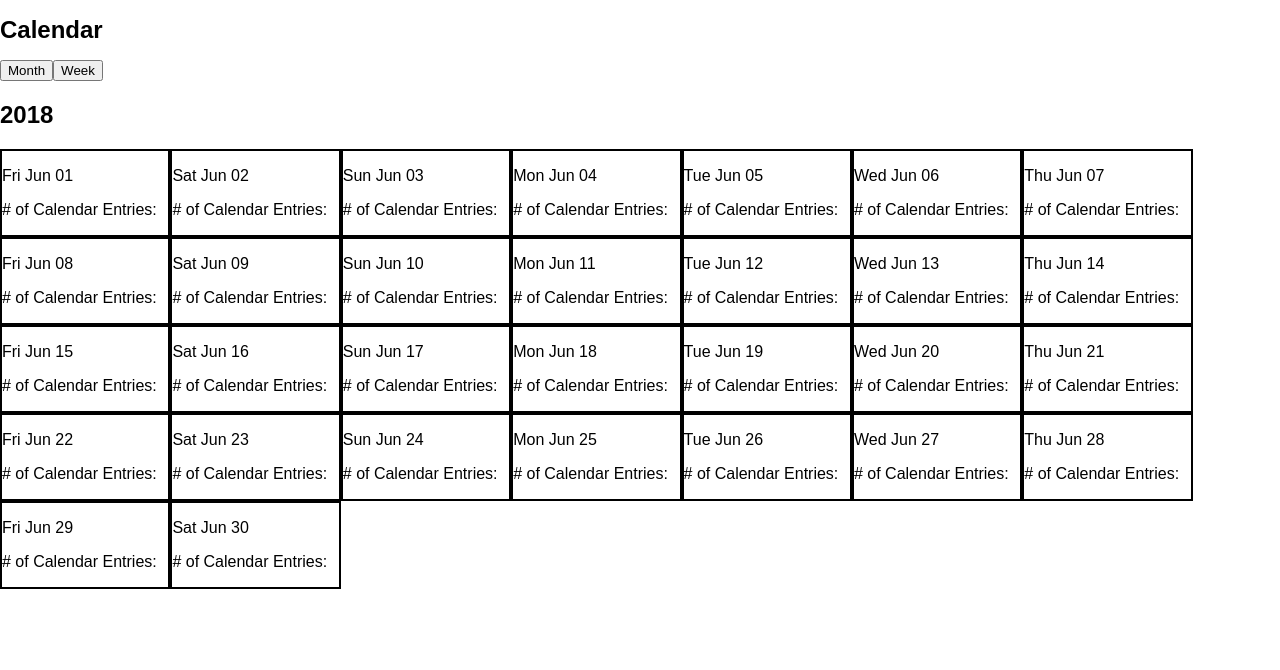
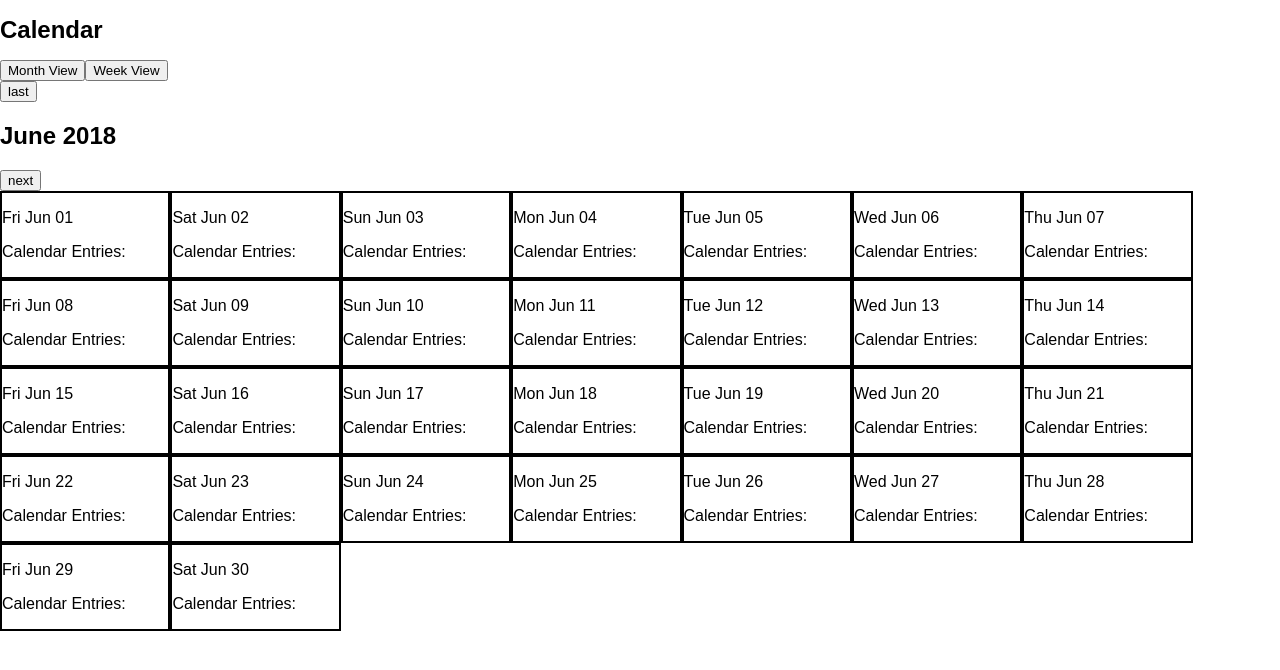
Before and after one commit to codisteinborn/ReactCalendar, a React (Create React App) app: page / in a window 1280 px wide. Shown: the top 670 px of the page. Built offline with nearby package versions, Linux system fonts and the light colour scheme.

Commit message:
month change

```diff
--- a/src/App.js
+++ b/src/App.js
@@ -10,26 +10,12 @@ class App extends Component {
       error: null,
       isLoaded: false,
       monthView: true,
-      // days: [
-      //   {
-      //     day: 1,
-      //     dayOfWeek: 'Monday',
-      //     entries: []
-      //   },
-      //   {
-      //     day: 2,
-      //     dayOfWeek: 'Tuesday',
-      //     entries: []
-      //   }
-      // ],
       date: [],
       month: '',
       days: [],
       day: '',
       year: '',
-      dayOfWeek: '',
-      dayNames: ['Su', 'Mo', 'Tu', 'We', 'Th', 'Fr', 'Sa'],
-      monthNames: ["Jan", "Feb", "Mar", "Apr", "May", "Jun", "Jul", "Aug", "Sep", "Oct", "Nov", "Dec"],
+      dayOfWeek: ''
     };
   }
 
@@ -39,10 +25,9 @@ class App extends Component {
     var month = moment().format('MM');
     var day = moment().format('DD');
     var year = moment().format('YYYY');
-
     var daysInMonth = moment().daysInMonth();
     var arrDays = [];
-  while(daysInMonth) {
+    while (daysInMonth) {
       var current = moment().date(daysInMonth);
       arrDays.push(current);
       daysInMonth--;
@@ -57,37 +42,20 @@ class App extends Component {
   weekSelect = () => {
     this.setState({ monthView: false });
   }
-
-  monthDays = () => {
-    if (this.state.month === '09' || this.state.month === '04' || this.state.month === '06' || this.state.month === '11') {
-      this.setState({
-        days: [
-          { 1: 'one' },
-          { 2: 'two' },
-          { 3: 'three' }
-        ]
-      });
+  lastMonth = () => {
+    if(this.state.month < 2){
+      this.setState({ month: 12, year: Number(this.state.year) - 1 });
     }
-    else if (this.state.month === '02') {
-      this.setState({
-        days: [
-          { 1: 'one' },
-          { 2: 'two' },
-          { 3: 'three' },
-          { 4: 'four' }
-        ]
-      });
+    else{
+    this.setState({ month: Number(this.state.month) - 1 })
     }
-    else {
-      this.setState({
-        days: [
-          { 1: 'one' },
-          { 2: 'two' },
-          { 3: 'three' },
-          { 4: 'four' },
-          { 5: 'five' }
-        ]
-      });
+  }
+  nextMonth = () => {
+    if(this.state.month > 11){
+      this.setState({ month: 1, year: Number(this.state.year) + 1 })
+    }
+    else{
+    this.setState({ month: Number(this.state.month)  + 1 })
   }
 }
 
@@ -103,9 +71,13 @@ class App extends Component {
       return (
         <div>
           <h1 className="App-title">Calendar</h1>
-          <button id="month" onClick={() => this.monthSelect()}>Month</button>
-          <button id="week" onClick={() => this.weekSelect()}>Week</button>
-          <h2>{this.state.year} </h2>
+          <button id="month" onClick={() => this.monthSelect()}>Month View</button>
+          <button id="week" onClick={() => this.weekSelect()}>Week View</button>
+          <div>
+            <button id="lastMonth" onClick={() => this.lastMonth()}> last </button>
+            <h2>{moment(this.state.month.toString()).format('MMMM')} {this.state.year} </h2>
+            <button id="nextMonth" onClick={() => this.nextMonth()}> next </button>
+          </div>
           <Calendar monthView={this.state.monthView} days={this.state.days} month={this.state.month} year={this.state.year} day={this.state.day} dayOfWeek={this.state.dayofWeek} />
         </div>
       );
--- a/src/components/Calendar/MonthCal/MonthCal.js
+++ b/src/components/Calendar/MonthCal/MonthCal.js
@@ -11,7 +11,7 @@ const MonthCal = props => {
             {props.day}
             </p>
             <p>
-            # of Calendar Entries:
+            Calendar Entries:
             {/* {props.entries.length} */}
             </p>
         </div>
```
Lines whose indentation alone changed are shown as unchanged.
